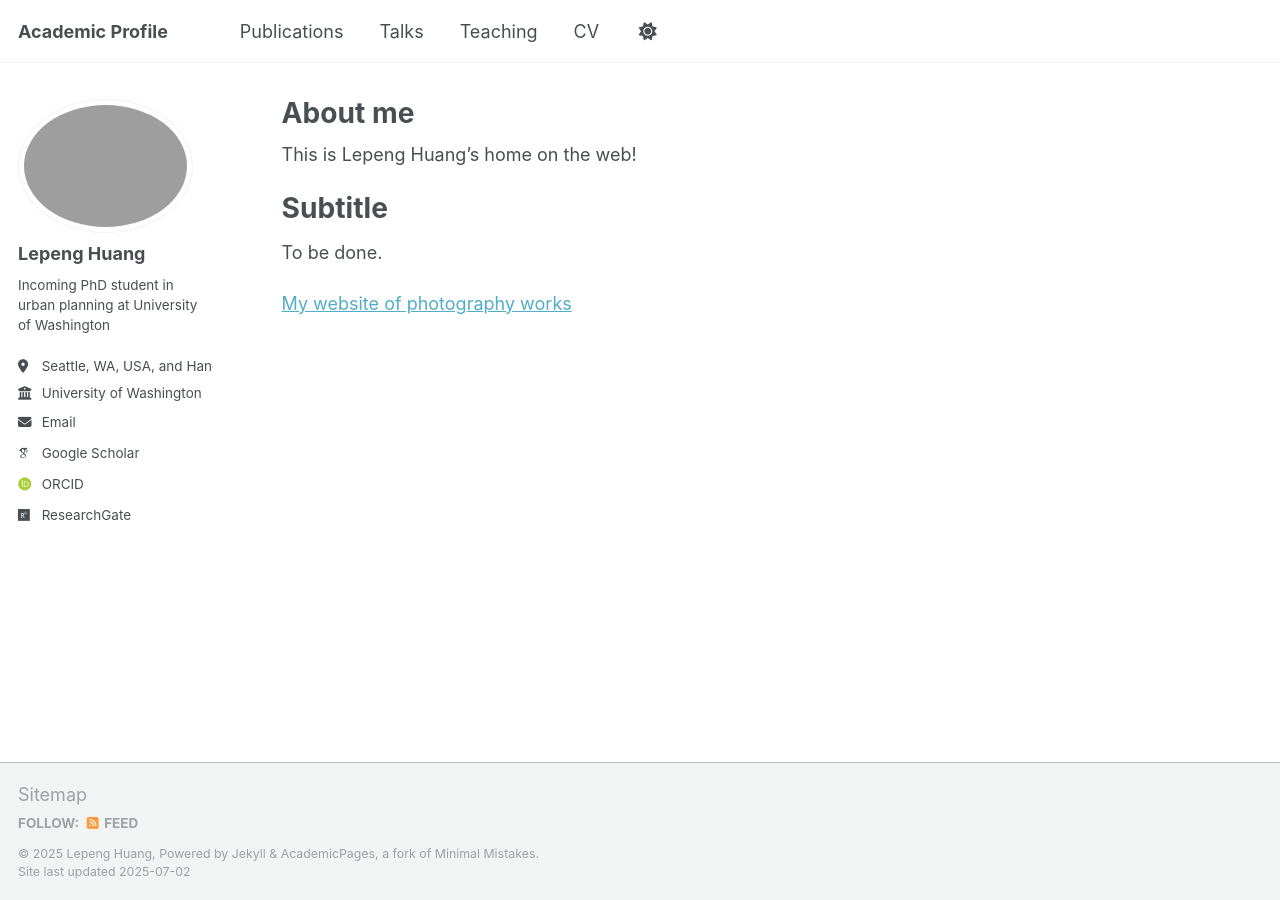
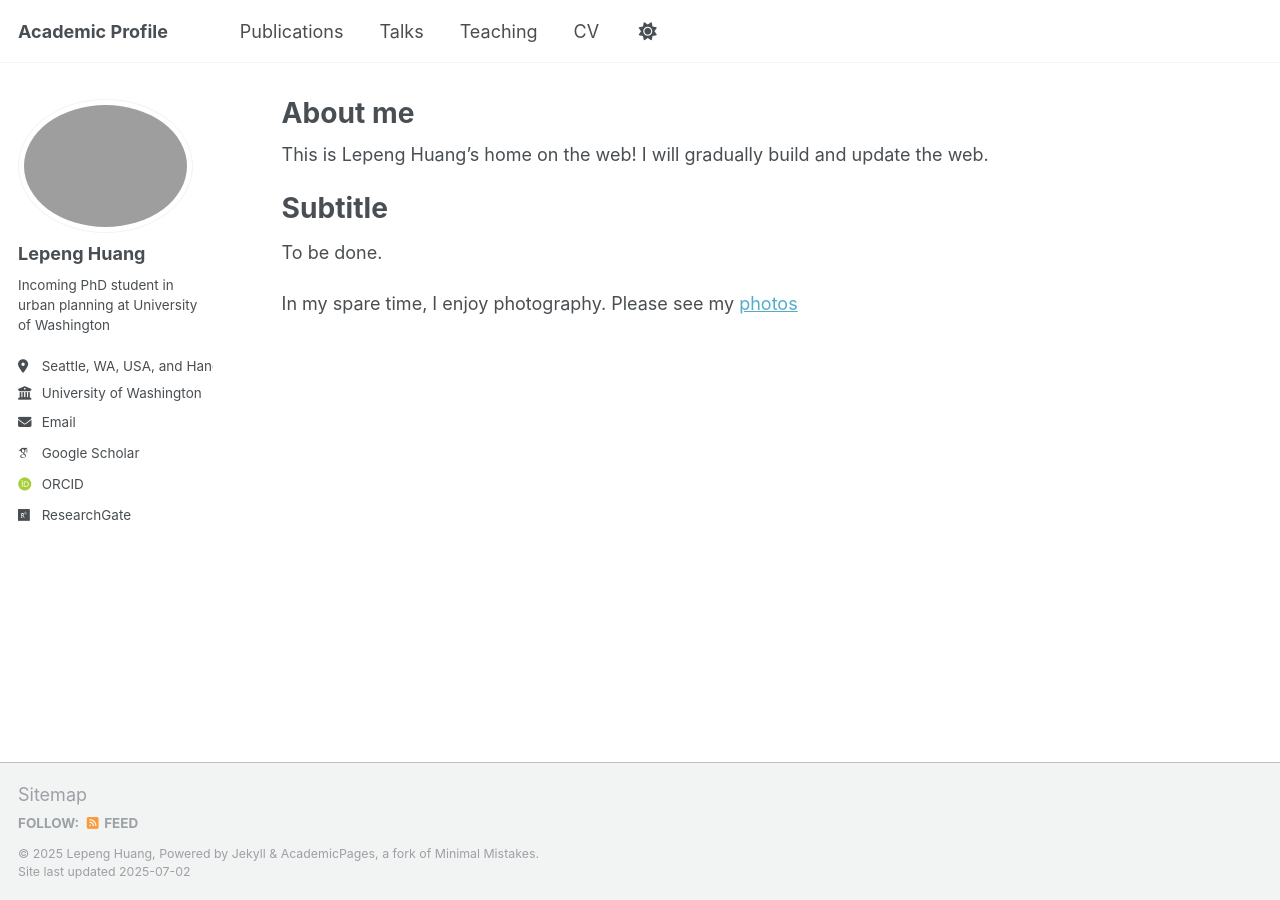
Before and after one commit to lepenghuang/lepenghuang.github.io, a Jekyll site: the page built from _pages/about.md, in a window 1280 px wide. Built offline with Jekyll 4.4.1, drawn with Linux system fonts in a browser that asks for light colours; some web fonts are replaced; a script that is not in the unit is left out.

Commit message:
Update about.md

```diff
--- a/_pages/about.md
+++ b/_pages/about.md
@@ -7,10 +7,10 @@ redirect_from:
   - /about.html
 ---
 
-This is Lepeng Huang's home on the web!
+This is Lepeng Huang's home on the web! I will gradually build and update the web.
 
 Subtitle
 ======
 To be done.
 
-[My website of photography works](https://hlpgallery.mysxl.cn/)
+In my spare time, I enjoy photography. Please see my [photos](https://hlpgallery.mysxl.cn/)
```
